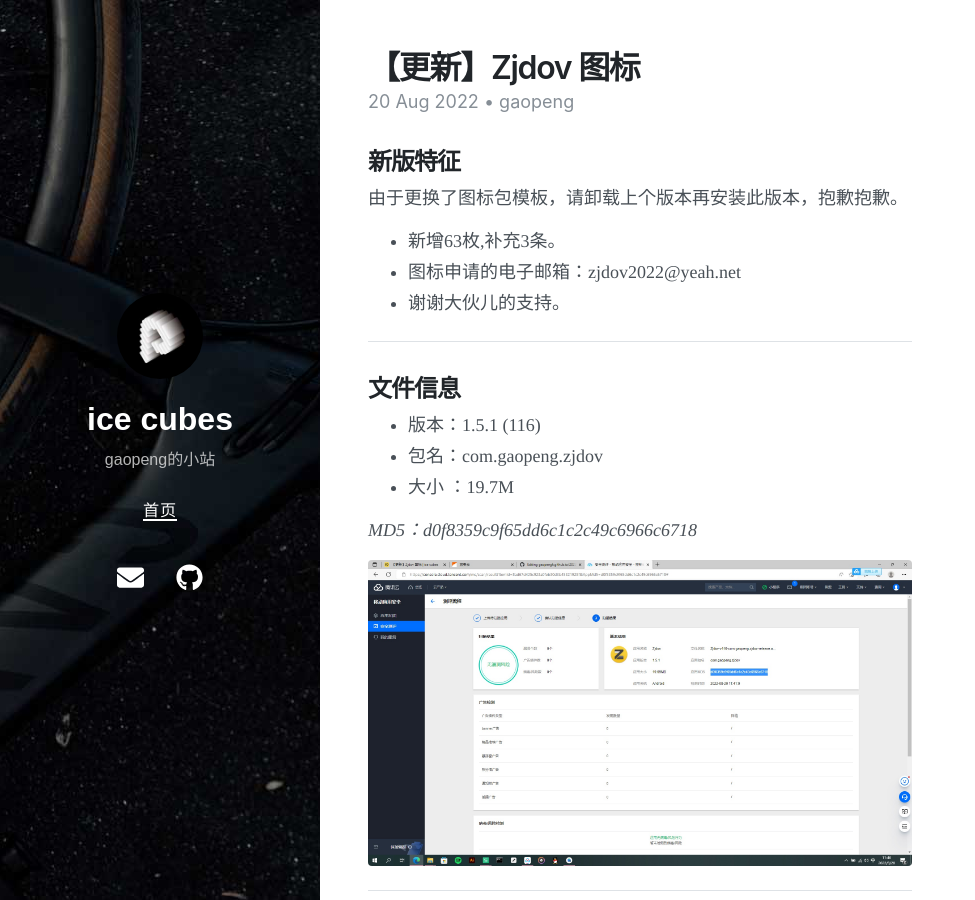
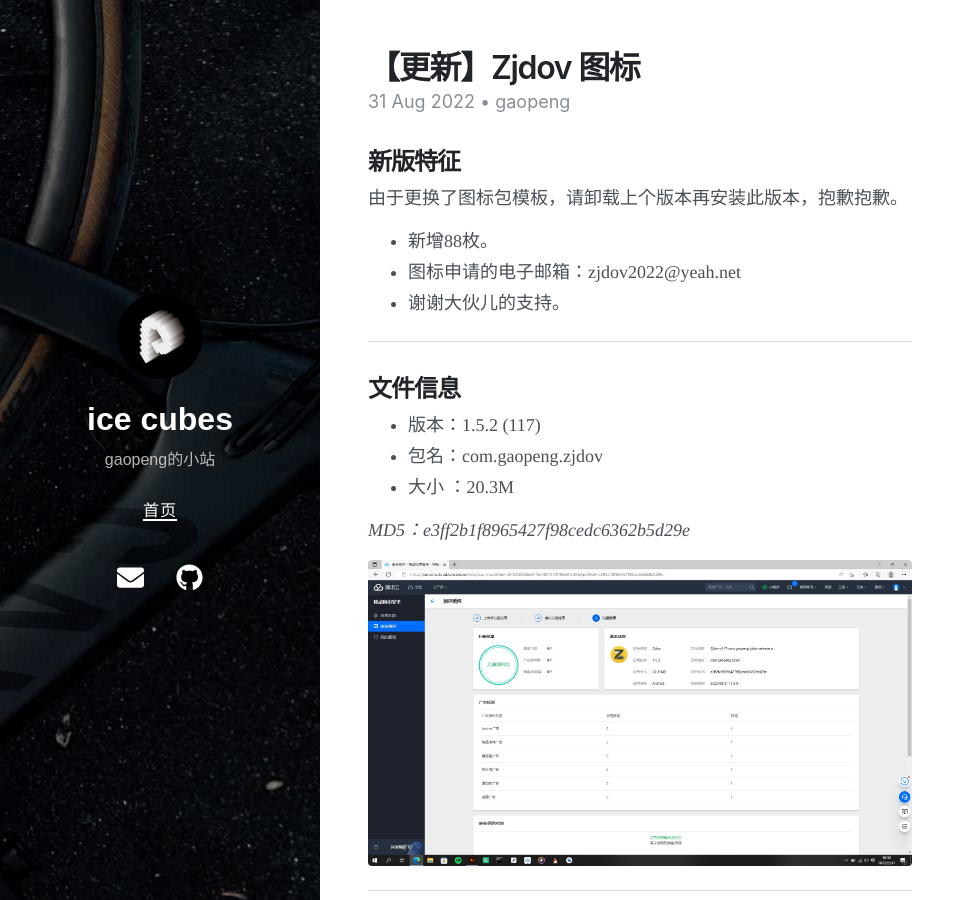
Before and after one commit to gaopengk/gaopengk.github.io, a Jekyll site: the page built from _posts/2022-08-31-【更新】Zjdov 图标.md, in a window 1280 px wide and 900 px high. Shown: the whole window, without its empty margins (0-975 px from the left). Built offline with Jekyll 4.4.1, drawn with Linux system fonts in a browser that asks for light colours; nearby versions of some CDN libraries.

Commit message:
Update and rename 2022-08-20-【更新】Zjdov 图标.md to 2022-08-31-【更新】Zjdov 图标.md

```diff
--- a/_posts/2022-08-20-【更新】Zjdov 图标.md
+++ b/_posts/2022-08-31-【更新】Zjdov 图标.md
@@ -1,32 +1,32 @@
 ---
 layout:     post
 title:      【更新】Zjdov 图标
-date:       2022-08-20 11:42 +0800
+date:       2022-08-31 18:57 +0800
 author:     gaopeng
 tags:       [图标包]
 ---
 ## 新版特征
 由于更换了图标包模板，请卸载上个版本再安装此版本，抱歉抱歉。
 
-- 新增63枚,补充3条。
+- 新增88枚。
 - 图标申请的电子邮箱：zjdov2022@yeah.net
 - 谢谢大伙儿的支持。
 
 ***
 
 ## 文件信息
-- 版本：1.5.1 (116)
+- 版本：1.5.2 (117)
 - 包名：com.gaopeng.zjdov
-- 大小 ：19.7M
+- 大小 ：20.3M
 
-_MD5：d0f8359c9f65dd6c1c2c49c6966c6718_
+_MD5：e3ff2b1f8965427f98cedc6362b5d29e_
 
-<img src="https://gaopengk.github.io/imgs/zjdov_1.5.1.jpg"  width="100%">
+<img src="https://gaopengk.github.io/imgs/zjdov_1.5.2.jpg"  width="100%">
 
 ***
 
 ## 下载
-<a href="https://wwu.lanzouq.com/iKSdP09vt8sb" target="_blank">蓝奏云</a> | <a href="https://pan.baidu.com/s/1FFoHk-svhUl9yFi4FXfyVg"  target="_blank">扩展</a>
+<a href="https://wwu.lanzouq.com/i1KD50aoz64f" target="_blank">蓝奏云</a> | <a href="https://pan.baidu.com/s/1FFoHk-svhUl9yFi4FXfyVg"  target="_blank">扩展</a>
 
 _华为主题请点扩展_
 
```
